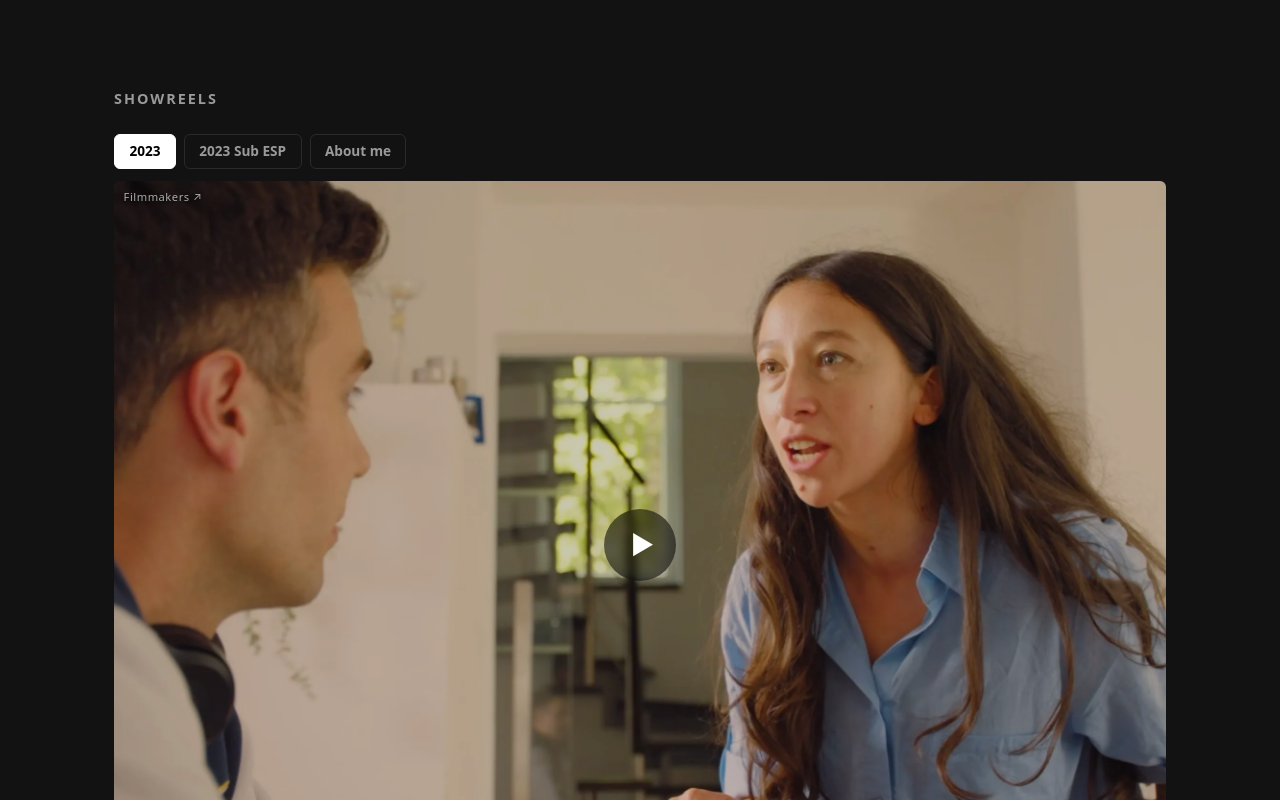
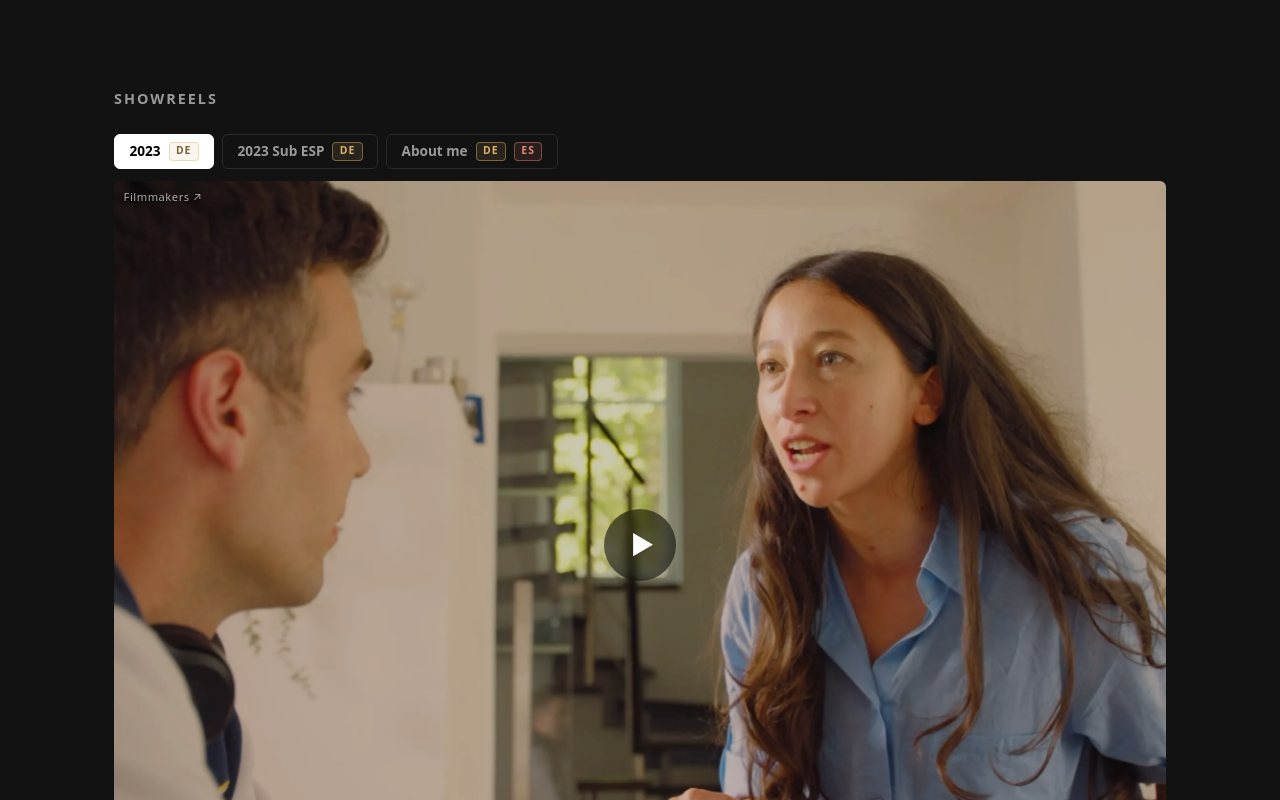
Before and after one commit to PedroJRGarcia/actressWebsite, a React (Vite) app: page / in a window 1280 px wide. Shown: the part 2020-2820 px from the top of the page. Built offline with nearby package versions, Linux system fonts and the light colour scheme; a web font is replaced by a local one.

Commit message:
language video change

```diff
--- a/src/components/Showreels.tsx
+++ b/src/components/Showreels.tsx
@@ -2,6 +2,7 @@ import { useState } from 'react'
 import { filmmakersVideo, publicFile } from '../content'
 import { profile } from '../data/profile'
 import { showreels } from '../data/showreels'
+import type { Showreel } from '../data/types'
 import type { SectionProps } from '../i18n'
 import { texts } from '../i18n/texts'
 import { Copyright, ExternalLink, LangTag, Section } from './ui'
@@ -11,23 +12,21 @@ export function Showreels({ t }: SectionProps) {
   return (
     <Section id='showreels' title={t(texts.nav.showreels)}>
       <div className='reels'>
-        {showreels.map((reel, i) => (
+        {showreels.map((reel, i) =>
+          'video' in reel ? (
             <figure key={i}>
-            {'video' in reel ? (
               <OwnVideo file={reel.video} poster={reel.poster} copyright={reel.copyright} />
-            ) : (
-              <FilmmakersPlayer t={t} groups={reel.filmmakers} title={reel.title} />
-            )}
               <figcaption>
                 <span className='reel-title'>
                   {reel.title}
                   <LangTag lang={reel.lang} />
                 </span>
-              {/* Filmmakers draws its own logo on top of the video, so its © goes below instead */}
-              {'filmmakers' in reel && <Copyright of={reel} below />}
               </figcaption>
             </figure>
-        ))}
+          ) : (
+            <FilmmakersReel key={i} t={t} reel={reel} />
+          ),
+        )}
       </div>
     </Section>
   )
@@ -50,23 +49,28 @@ function OwnVideo({ file, poster, copyright }: { file: string; poster?: string;
 
 const filmmakersProfile = profile.links.find(link => link.label === 'Filmmakers')?.url ?? ''
 
-type FilmmakersProps = SectionProps & { groups: { label: string; id: number; poster?: string }[]; title: string }
+type FilmmakersReel = Extract<Showreel, { filmmakers: unknown }>
 
-// Filmmakers player with our own buttons to switch group (2023, About me…).
+// Filmmakers player with our own buttons to switch group (2023, About me…), each with its language.
 // Its own top bar is cropped off (see .filmmakers-crop) and a small "Filmmakers" link takes its place.
 // Privacy: nothing is loaded from Filmmakers until the visitor clicks ▶.
-function FilmmakersPlayer({ t, groups, title }: FilmmakersProps) {
-  const [active, setActive] = useState(groups[0].id)
+function FilmmakersReel({ t, reel }: SectionProps & { reel: FilmmakersReel }) {
+  const groups = reel.filmmakers
+  const [active, setActive] = useState(groups[0])
   const [loaded, setLoaded] = useState(false)
-  const poster = groups.find(group => group.id === active)?.poster
+  // Language(s) of a group: its own if given, otherwise the reel's
+  const langsOf = (group: FilmmakersReel['filmmakers'][number]) => [group.lang ?? reel.lang].flat()
 
   return (
-    <>
+    <figure>
       {groups.length > 1 && (
         <div className='reel-tabs'>
           {groups.map(group => (
-            <button key={group.id} className={group.id === active ? 'active' : ''} onClick={() => setActive(group.id)}>
+            <button key={group.id} className={group === active ? 'active' : ''} onClick={() => setActive(group)}>
               {group.label}
+              {langsOf(group).map(lang => (
+                <LangTag key={lang} lang={lang} />
+              ))}
             </button>
           ))}
         </div>
@@ -77,8 +81,8 @@ function FilmmakersPlayer({ t, groups, title }: FilmmakersProps) {
           {loaded ? (
             <iframe
               className='filmmakers'
-              src={filmmakersVideo(active)}
-              title={title}
+              src={filmmakersVideo(active.id)}
+              title={reel.title}
               allow='autoplay; fullscreen; picture-in-picture'
               allowFullScreen
             />
@@ -88,7 +92,7 @@ function FilmmakersPlayer({ t, groups, title }: FilmmakersProps) {
               className='click-to-load'
               onClick={() => setLoaded(true)}
               aria-label={t(texts.filmmakersConsent.button)}>
-              {poster && <img src={publicFile(`videos/${poster}`)} alt='' />}
+              {active.poster && <img src={publicFile(`videos/${active.poster}`)} alt='' />}
               <span className='play-icon'>▶</span>
               <small>{t(texts.filmmakersConsent.text)}</small>
             </button>
@@ -98,6 +102,17 @@ function FilmmakersPlayer({ t, groups, title }: FilmmakersProps) {
           Filmmakers ↗
         </ExternalLink>
       </div>
-    </>
+
+      <figcaption>
+        <span className='reel-title'>
+          {reel.title}
+          {langsOf(active).map(lang => (
+            <LangTag key={lang} lang={lang} />
+          ))}
+        </span>
+        {/* Filmmakers draws its own logo on top of the video, so its © goes below instead */}
+        <Copyright of={reel} below />
+      </figcaption>
+    </figure>
   )
 }
--- a/src/data/showreels.ts
+++ b/src/data/showreels.ts
@@ -1,7 +1,8 @@
 // "Showreels" section, in this order. The first one is shown big.
 // Own video: an H.264 .mp4 in public/videos/ (under 100 MB for GitHub), poster = still image shown before playing.
 // Filmmakers: one button per group; `id` is the number in that group's embed code,
-//   `poster` an optional still from that video (a screenshot saved in public/videos/), shown before it loads.
+//   `poster` an optional still from that video (a screenshot saved in public/videos/), shown before it loads,
+//   `lang` only when that group is in another language than the reel, e.g. 'es', or ['de', 'es'] for one clip in each.
 import type { Showreel } from './types'
 
 export const showreels: Showreel[] = [
@@ -15,7 +16,7 @@ export const showreels: Showreel[] = [
     filmmakers: [
       { label: '2023', id: 121502, poster: 'geschwister.webp' },
       { label: '2023 Sub ESP', id: 121503, poster: 'mitbewohner.webp' },
-      { label: 'About me', id: 155593, poster: 'about-me-esp.webp' },
+      { label: 'About me', id: 155593, poster: 'about-me-de.webp', lang: ['de', 'es'] },
     ],
   },
 ]
--- a/src/data/types.ts
+++ b/src/data/types.ts
@@ -15,7 +15,8 @@ export type Showreel = {
   | { video: string; poster?: string } // file in public/videos/
   // One button per group. id: from the Filmmakers embed code.
   // poster: a still from the video, saved in public/videos/ (shown before loading; must not come from Filmmakers)
-  | { filmmakers: { label: string; id: number; poster?: string }[] }
+  // lang: only when that group is in another language than the reel; a list if it holds clips in several ('de', 'es')
+  | { filmmakers: { label: string; id: number; poster?: string; lang?: SpokenLang | SpokenLang[] }[] }
 )
 
 export type Photo = { file: string; copyright?: string } // file in public/photos/
--- a/src/index.css
+++ b/src/index.css
@@ -700,6 +700,9 @@ main .hero {
 }
 
 .reel-tabs button {
+  display: inline-flex;
+  align-items: center;
+  gap: 0.5rem;
   padding: 0.4rem 0.9rem;
   border: 1px solid var(--border);
   border-radius: var(--radius);
@@ -718,6 +721,11 @@ main .hero {
   border-color: #fff;
   background: #fff;
   color: #000;
+}
+
+/* Language tag on the white (selected) tab: darker, so it stays readable */
+.reel-tabs button.active .lang-tag {
+  color: color-mix(in srgb, var(--c) 55%, #000);
 }
 
 .reel-tabs button:hover {
```
Lines whose indentation alone changed are shown as unchanged.
